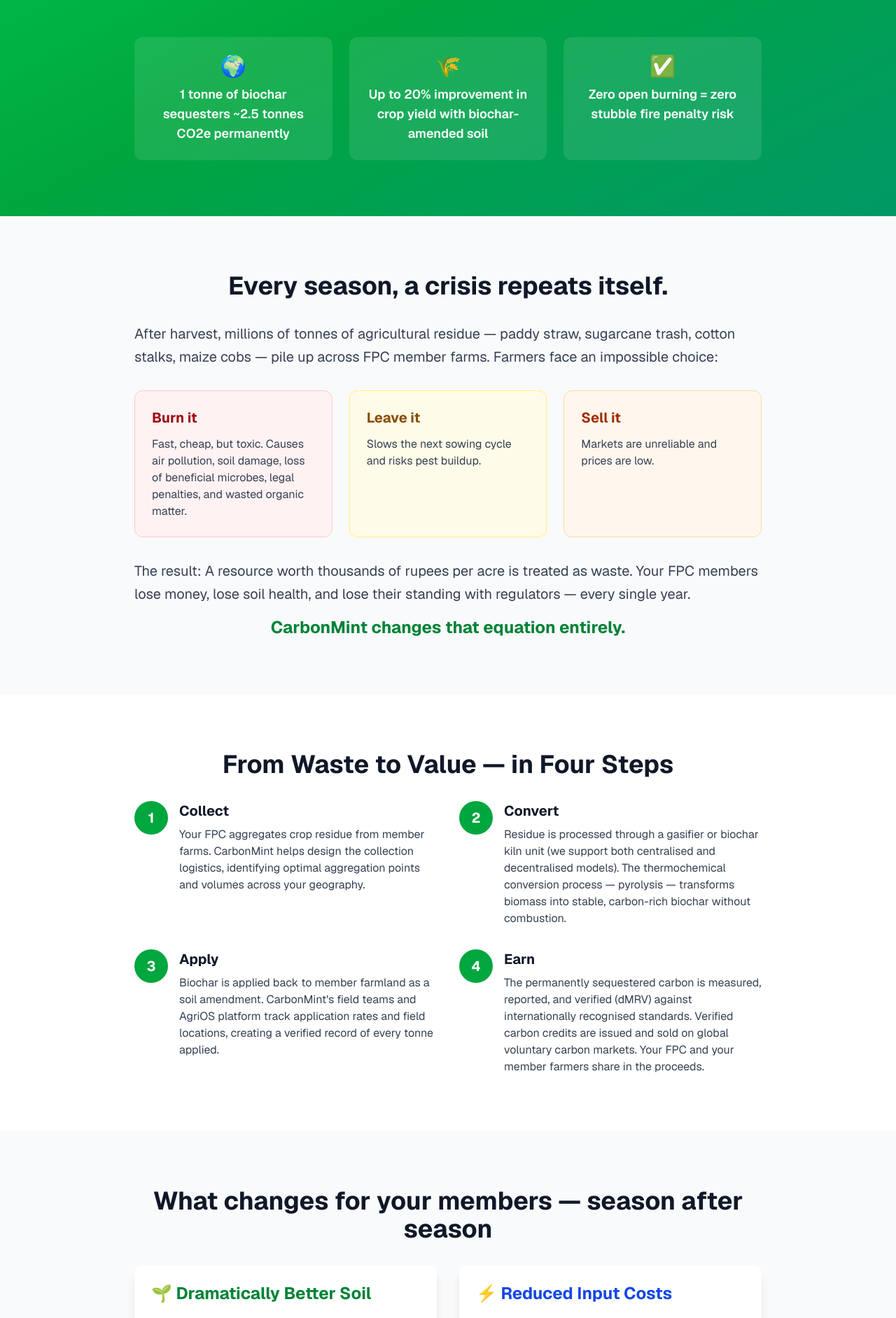
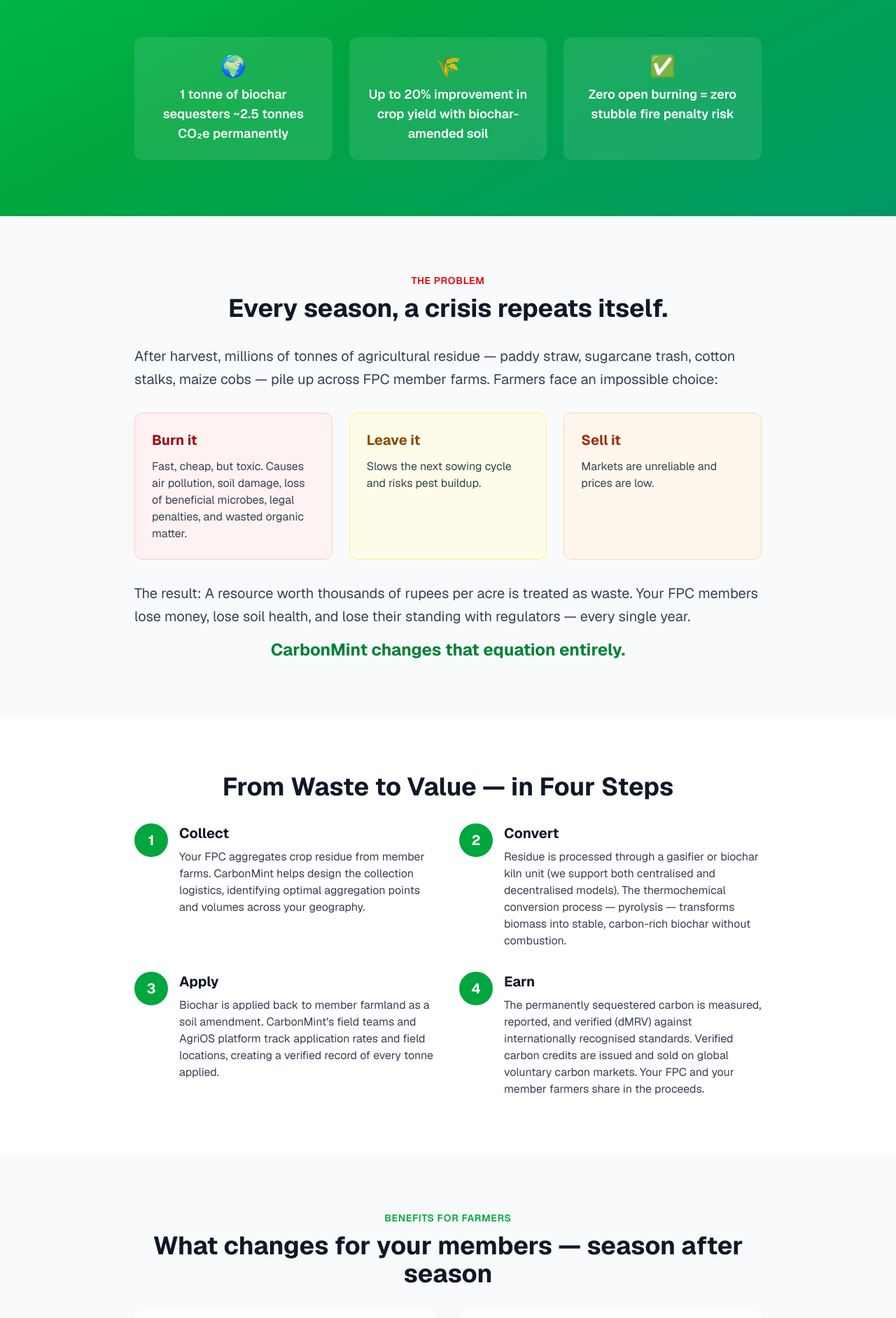
Before and after one commit to Carbon-Mint/carbonmint-website, a Next.js app: page /biochar-programme in a window 1280 px wide. Shown: the part 352-2236 px from the top of the page at 70% size. Built offline with nearby package versions, Linux system fonts and the light colour scheme; no server answers.

Commit message:
cosmetics

```diff
--- a/src/app/biochar-programme/page.tsx
+++ b/src/app/biochar-programme/page.tsx
@@ -122,7 +122,7 @@
             <div className="grid grid-cols-1 md:grid-cols-3 gap-6 mt-12">
               <div className="bg-white/10 backdrop-blur-sm rounded-xl p-6">
                 <div className="text-3xl mb-2">🌍</div>
-                <div className="text-lg font-semibold">1 tonne of biochar sequesters ~2.5 tonnes CO2e permanently</div>
+                <div className="text-lg font-semibold">1 tonne of biochar sequesters ~2.5 tonnes CO₂e permanently</div>
               </div>
               <div className="bg-white/10 backdrop-blur-sm rounded-xl p-6">
                 <div className="text-3xl mb-2">🌾</div>
@@ -141,9 +141,12 @@
       <section className="py-20 bg-gray-50">
         <div className="container mx-auto px-6">
           <div className="max-w-4xl mx-auto">
-            <h2 className="text-4xl font-bold text-gray-900 mb-8 text-center">
+            <div className="text-center mb-8">
+              <span className="text-red-600 font-semibold text-sm uppercase tracking-wider">The Problem</span>
+              <h2 className="text-4xl font-bold text-gray-900 mt-2 mb-4">
                 Every season, a crisis repeats itself.
               </h2>
+            </div>
             <p className="text-xl text-gray-700 mb-8 leading-relaxed">
               After harvest, millions of tonnes of agricultural residue — paddy straw, sugarcane trash, cotton stalks, maize cobs — pile up across FPC member farms. Farmers face an impossible choice:
             </p>
@@ -230,9 +233,12 @@
       <section className="py-20 bg-gray-50">
         <div className="container mx-auto px-6">
           <div className="max-w-4xl mx-auto">
-            <h2 className="text-4xl font-bold text-gray-900 mb-8 text-center">
+            <div className="text-center mb-8">
+              <span className="text-green-600 font-semibold text-sm uppercase tracking-wider">Benefits for Farmers</span>
+              <h2 className="text-4xl font-bold text-gray-900 mt-2 mb-4">
                 What changes for your members — season after season
               </h2>
+            </div>
 
             <div className="grid grid-cols-1 md:grid-cols-2 gap-8">
               <div className="bg-white rounded-xl p-6 shadow-lg">
@@ -270,9 +276,12 @@
       <section className="py-20 bg-white">
         <div className="container mx-auto px-6">
           <div className="max-w-4xl mx-auto">
-            <h2 className="text-4xl font-bold text-gray-900 mb-8 text-center">
+            <div className="text-center mb-8">
+              <span className="text-blue-600 font-semibold text-sm uppercase tracking-wider">Environmental Impact</span>
+              <h2 className="text-4xl font-bold text-gray-900 mt-2 mb-4">
                 Every tonne of biochar is a measurable climate action
               </h2>
+            </div>
 
             <div className="overflow-x-auto">
               <table className="w-full bg-white rounded-xl shadow-lg overflow-hidden">
@@ -285,10 +294,10 @@
                 <tbody>
                   <tr className="border-b border-gray-200">
                     <td className="px-6 py-4 font-semibold text-gray-900">Carbon Sequestration</td>
-                    <td className="px-6 py-4 text-gray-700">CO2 locked in biochar remains stable for 100-1,000+ years, permanently removing it from the atmosphere</td>
+                    <td className="px-6 py-4 text-gray-700">CO₂ locked in biochar remains stable for 100-1,000+ years, permanently removing it from the atmosphere</td>
                   </tr>
                   <tr className="border-b border-gray-200 bg-gray-50">
-                    <td className="px-6 py-4 font-semibold text-gray-900">Methane & N2O Reduction</td>
+                    <td className="px-6 py-4 font-semibold text-gray-900">Methane & N₂O Reduction</td>
                     <td className="px-6 py-4 text-gray-700">Biochar in soil suppresses soil methane and nitrous oxide emissions from microbial activity</td>
                   </tr>
                   <tr className="border-b border-gray-200">
--- a/src/app/water-management-programme/page.tsx
+++ b/src/app/water-management-programme/page.tsx
@@ -105,7 +105,7 @@
       <section className="bg-gradient-to-br from-blue-500 via-blue-600 to-cyan-600 text-white py-20">
         <div className="container mx-auto px-6 pt-24">
           <div className="text-center max-w-4xl mx-auto">
-            <h1 className="text-3xl md:text-4xl font-bold mb-6">
+            <h1 className="text-2xl md:text-3xl font-bold mb-6">
               Your Members Grow Rice. Now They Can Grow Carbon Credits Too.
             </h1>
             <p className="text-xl md:text-2xl mb-8 leading-relaxed">
@@ -135,9 +135,12 @@
       <section className="py-20 bg-gray-50">
         <div className="container mx-auto px-6">
           <div className="max-w-4xl mx-auto">
-            <h2 className="text-4xl font-bold text-gray-900 mb-8 text-center">
+            <div className="text-center mb-8">
+              <span className="text-red-600 font-semibold text-sm uppercase tracking-wider">The Challenge</span>
+              <h2 className="text-4xl font-bold text-gray-900 mt-2 mb-4">
                 The Hidden Cost of Traditional Rice Farming
               </h2>
+            </div>
             <p className="text-xl text-gray-700 mb-8 leading-relaxed">
               Traditional flooded, transplanted paddy cultivation is water-intensive by design. Continuous flooding across the growing season:
             </p>
@@ -163,7 +166,7 @@
 
             <div className="bg-blue-100 rounded-xl p-6">
               <p className="text-lg text-gray-800 leading-relaxed">
-                <strong>Critical Fact:</strong> A single hectare of continuously flooded rice can emit between 300 and 700 kg of methane CO2 equivalent annually. Across millions of hectares, this makes rice cultivation a major contributor to India's agricultural emissions footprint.
+                <strong>Critical Fact:</strong> A single hectare of continuously flooded rice can emit between 300 and 700 kg of methane CO₂ equivalent annually. Across millions of hectares, this makes rice cultivation a major contributor to India's agricultural emissions footprint.
               </p>
               <p className="text-xl font-bold text-green-700 mt-4 text-center">
                 The good news: the solution is simple, proven, and profitable.
@@ -240,9 +243,12 @@
       <section className="py-20 bg-gray-50">
         <div className="container mx-auto px-6">
           <div className="max-w-4xl mx-auto">
-            <h2 className="text-4xl font-bold text-gray-900 mb-8 text-center">
+            <div className="text-center mb-8">
+              <span className="text-green-600 font-semibold text-sm uppercase tracking-wider">Benefits for Farmers</span>
+              <h2 className="text-4xl font-bold text-gray-900 mt-2 mb-4">
                 Six ways your members win
               </h2>
+            </div>
 
             <div className="grid grid-cols-1 md:grid-cols-2 lg:grid-cols-3 gap-6">
               <div className="bg-white rounded-xl p-6 shadow-lg">
@@ -283,9 +289,12 @@
       <section className="py-20 bg-white">
         <div className="container mx-auto px-6">
           <div className="max-w-4xl mx-auto">
-            <h2 className="text-4xl font-bold text-gray-900 mb-8 text-center">
+            <div className="text-center mb-8">
+              <span className="text-blue-600 font-semibold text-sm uppercase tracking-wider">Environmental Impact</span>
+              <h2 className="text-4xl font-bold text-gray-900 mt-2 mb-4">
                 Every enrolled acre is a measurable climate contribution
               </h2>
+            </div>
 
             <div className="overflow-x-auto">
               <table className="w-full bg-white rounded-xl shadow-lg overflow-hidden">
@@ -298,10 +307,10 @@
                 <tbody>
                   <tr className="border-b border-gray-200">
                     <td className="px-6 py-4 font-semibold text-gray-900">Methane Reduction</td>
-                    <td className="px-6 py-4 text-gray-700">Reduced anaerobic soil conditions cut CH4 emissions by 25–50% per hectare per season</td>
+                    <td className="px-6 py-4 text-gray-700">Reduced anaerobic soil conditions cut CH₄ emissions by 25–50% per hectare per season</td>
                   </tr>
                   <tr className="border-b border-gray-200 bg-gray-50">
-                    <td className="px-6 py-4 font-semibold text-gray-900">N2O Management</td>
+                    <td className="px-6 py-4 font-semibold text-gray-900">N₂O Management</td>
                     <td className="px-6 py-4 text-gray-700">CarbonMint's PoP guidance helps manage nitrogen application to minimise nitrous oxide emissions — a potent greenhouse gas</td>
                   </tr>
                   <tr className="border-b border-gray-200">
```
Lines whose indentation alone changed are shown as unchanged.
